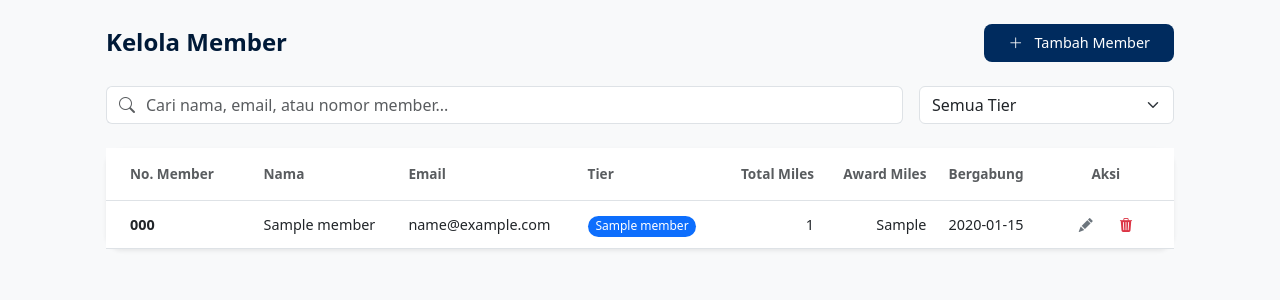
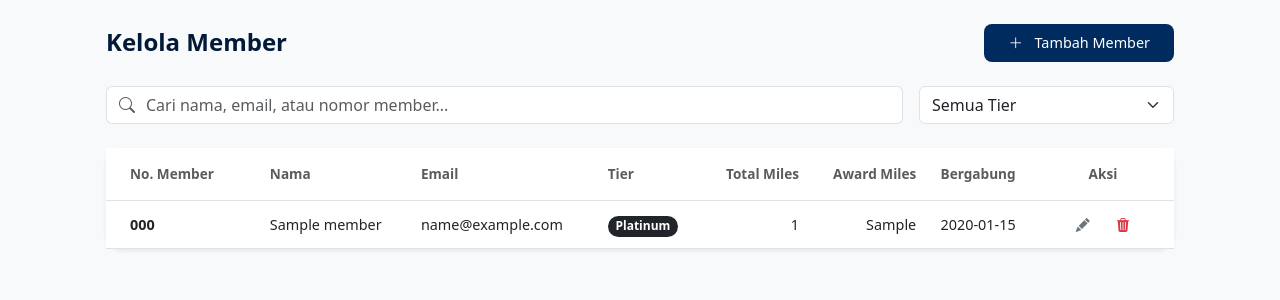
Before and after one commit to levinaaurellia/TK03-AeroMiles-MemasakBasdat, a Django app: template templates/staf/kelola_member.html in a window 1280 px wide. Shown: the part 60-360 px from the top of the page. Run offline with Django 5.2, Linux system fonts and the light colour scheme; the template is opened without the code that fills it: most values are stand-ins (such as "Sample title", 1, 10 or a date in 2020).

Commit message:
fix: badge for tier

```diff
--- a/templates/member/klaim_miles.html
+++ b/templates/member/klaim_miles.html
@@ -64,11 +64,11 @@
                             <td class="py-3" style="font-size: 0.9rem; color: #000;">{{ c.kelas_kabin }}</td>
                             <td class="py-3" style="font-size: 0.9rem; color: #000;">
                                 {% if c.status_penerimaan == 'Menunggu' %}
-                                    <span class="badge bg-warning text-dark">Menunggu</span>
+                                    <span class="badge rounded-pill bg-warning text-dark">Menunggu</span>
                                 {% elif c.status_penerimaan == 'Disetujui' %}
-                                    <span class="badge bg-success">Disetujui</span>
+                                    <span class="badge rounded-pill bg-success">Disetujui</span>
                                 {% else %}
-                                    <span class="badge bg-danger">Ditolak</span>
+                                    <span class="badge rounded-pill bg-danger">Ditolak</span>
                                 {% endif %}
                             </td>
                             <td class="py-3" style="font-size: 0.9rem; color: #000;">{{ c.tanggal_pengajuan|date:'Y-m-d H:i:s' }}</td>
--- a/templates/member/transfer_miles.html
+++ b/templates/member/transfer_miles.html
@@ -41,9 +41,9 @@
                             <td class="align-middle py-3" style="font-size: 0.9rem; color: #000;">{{ t.catatan|default:"-" }}</td>
                             <td class="align-middle py-3" style="font-size: 0.9rem; color: #000;">
                                 {% if t.tipe == 'Kirim' %}
-                                <span class="badge bg-white text-primary border border-primary">{{ t.tipe }}</span>
+                                <span class="badge rounded-pill bg-white text-primary border border-primary">{{ t.tipe }}</span>
                                 {% else %}
-                                <span class="badge bg-primary text-white">{{ t.tipe }}</span>
+                                <span class="badge rounded-pill bg-primary text-white">{{ t.tipe }}</span>
                                 {% endif %}
                             </td>
 
--- a/templates/staf/kelola_member.html
+++ b/templates/staf/kelola_member.html
@@ -55,12 +55,15 @@
                             <td style="font-size: 0.9rem;">{{ member.nama_lengkap }}</td>
                             <td style="font-size: 0.9rem;">{{ member.email }}</td>
                             <td>
-                                <span class="badge rounded-pill
-                                    {% if member.nama_tier == 'Gold' %}bg-warning text-dark
-                                    {% elif member.nama_tier == 'Silver' %}bg-secondary
-                                    {% else %}bg-primary{% endif %}" style="font-weight: 500;">
-                                    {{ member.nama_tier }}
-                                </span>
+                                {% if member.nama_tier == 'Gold' %}
+                                    <span class="badge rounded-pill text-bg-warning">Gold</span>
+                                {% elif member.nama_tier == 'Silver' %}
+                                    <span class="badge rounded-pill text-bg-secondary">Silver</span>
+                                {% elif member.nama_tier == 'Bronze' %}
+                                    <span class="badge rounded-pill text-bg-primary">Bronze</span>
+                                {% else %}
+                                    <span class="badge rounded-pill text-bg-dark text-white">Platinum</span>
+                        {% endif %}
                             </td>
                             <td class="text-end" style="font-size: 0.9rem;">{{ member.total_miles|default:0 }}</td>
                             <td class="text-end" style="font-size: 0.9rem;">{{ member.award_miles|default:0 }}</td>
```
Also changed, not shown: templates/member/dashboard.html (+4 -4 lines), templates/member/tier.html (+10 -4 lines).
